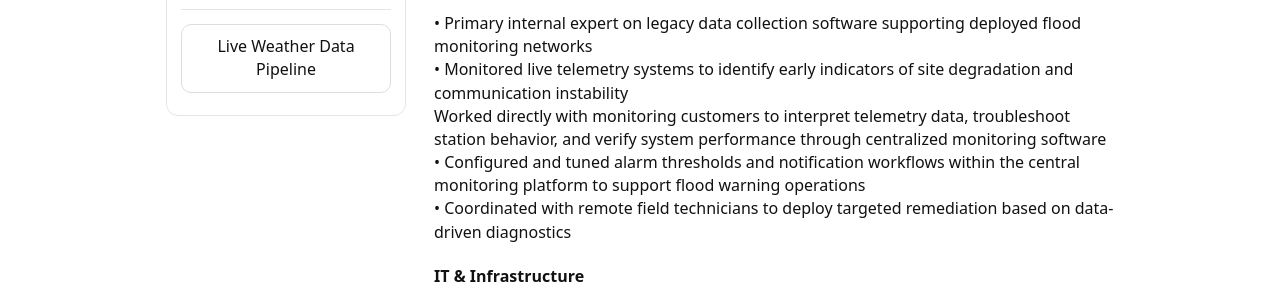
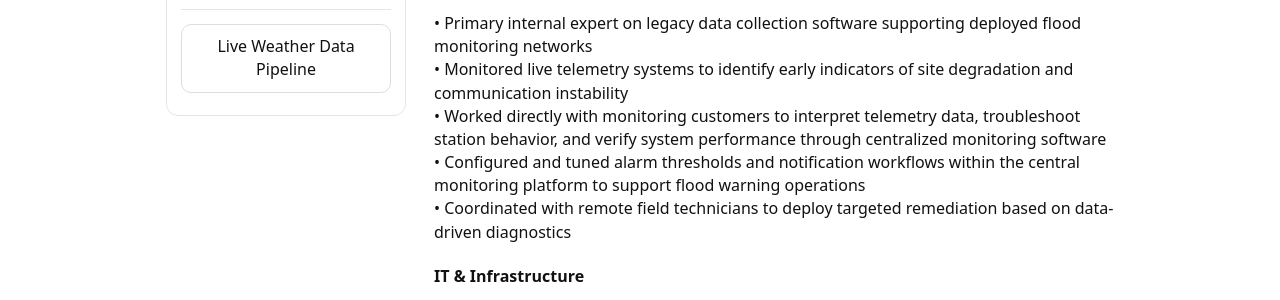
Before and after one commit to jostagirl/PublicResume, a Jekyll site: the page built from v/WWG/index.md, in a window 1280 px wide and 900 px high, scrolled down 1779 px. Shown: the part 155-455 px from the top of the window. Built offline with Jekyll 4.4.1, drawn with Linux system fonts in a browser that asks for light colours; our own code applies the rules of GitHub Pages for plain Markdown files.

Commit message:
Publish resume site update

```diff
--- a/v/WWG/index.md
+++ b/v/WWG/index.md
@@ -63,7 +63,7 @@ Hired to support the company’s centralized environmental data platform and tel
 
 • Primary internal expert on legacy data collection software supporting deployed flood monitoring networks
 • Monitored live telemetry systems to identify early indicators of site degradation and communication instability
-Worked directly with monitoring customers to interpret telemetry data, troubleshoot station behavior, and verify system performance through centralized monitoring software
+• Worked directly with monitoring customers to interpret telemetry data, troubleshoot station behavior, and verify system performance through centralized monitoring software
 • Configured and tuned alarm thresholds and notification workflows within the central monitoring platform to support flood warning operations
 • Coordinated with remote field technicians to deploy targeted remediation based on data-driven diagnostics
 
```
